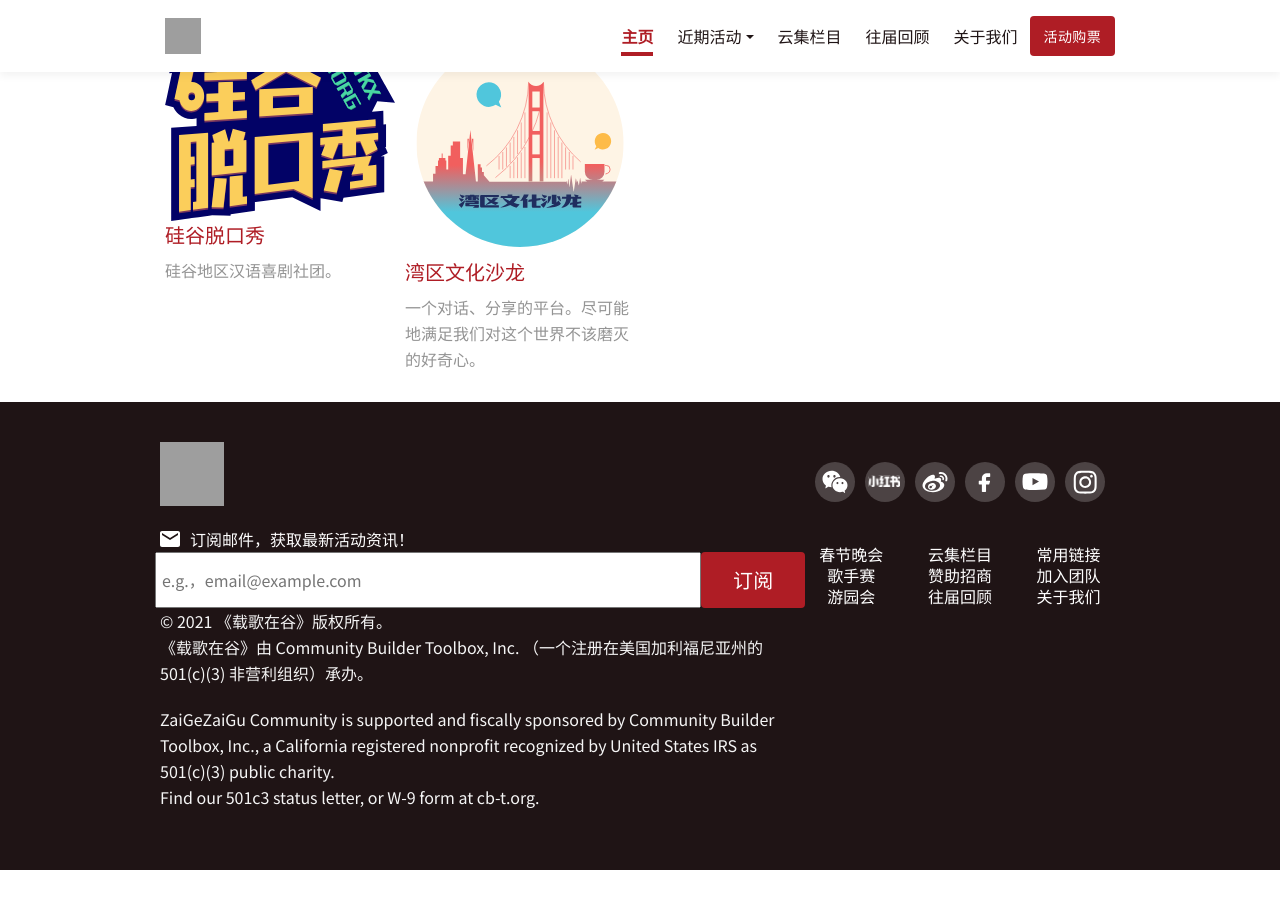
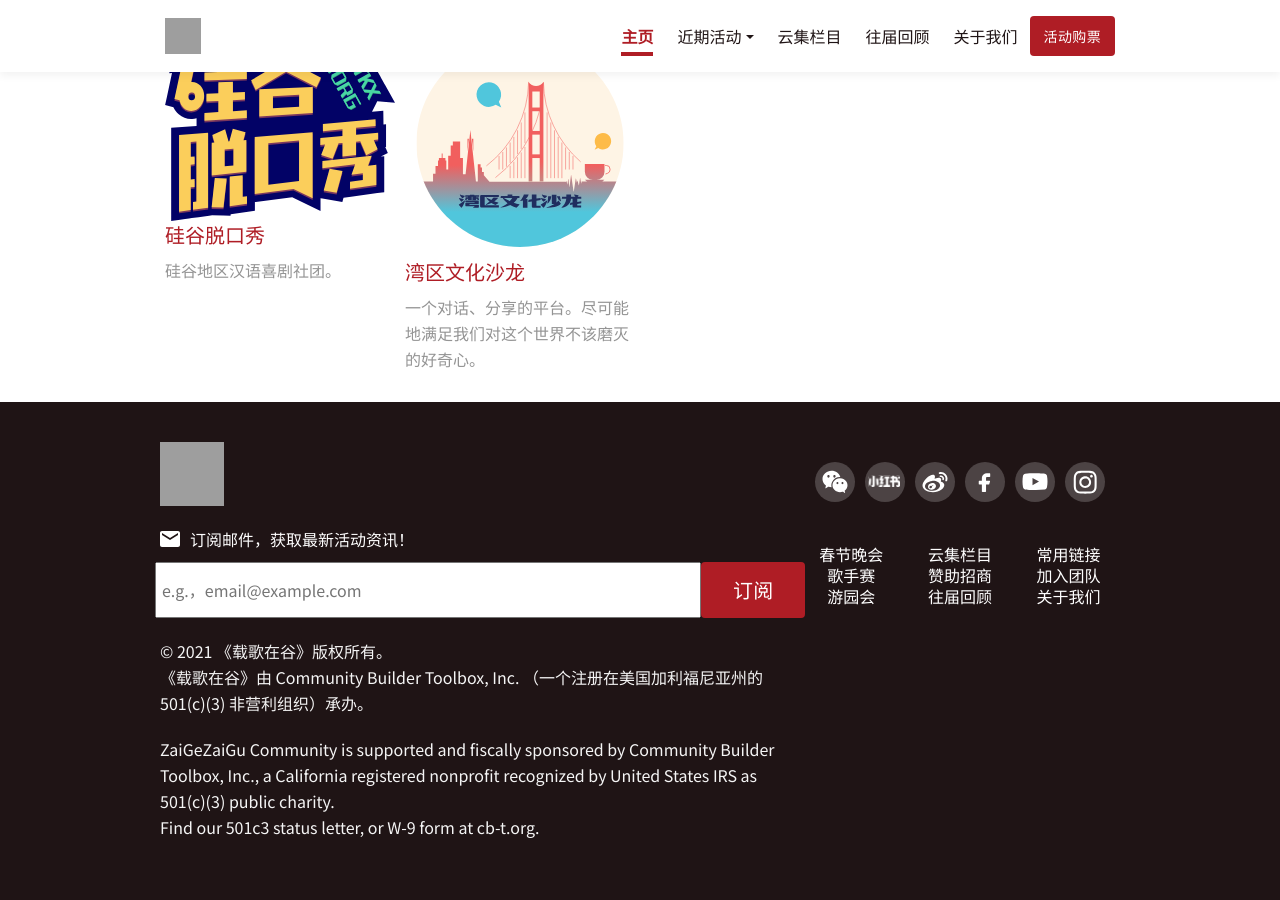
Before and after one commit to ggtkx/ggtkx.github.io, a Jekyll site: the page built from pages/index.md, in a window 1280 px wide and 900 px high, scrolled down 5362 px. Built offline with Jekyll 4.4.1, drawn with Linux system fonts in a browser that asks for light colours; comment, search, counter and statistics services are not loaded; before the commit the page ends 6232 px from its top, so only the background shows below that; grey boxes are pictures that could not be loaded.

Commit message:
add some padding to form in footer

```diff
--- a/_includes/footer.html
+++ b/_includes/footer.html
@@ -6,11 +6,11 @@
                     <a href="/"><img alt="载歌在谷" src="https://i.imgur.com/MjhmkRS.png" /></a>
                 </div>
                 <!-- Begin Mailchimp Signup Form -->
-                <div class="row">
+                <div class="row pb-1">
                     <img id="envelope" src="/images/envelope.svg" />
                     <label for="mce-EMAIL"> 订阅邮件，获取最新活动资讯！</label>
                 </div>
-                <form action="https://zgzg.us8.list-manage.com/subscribe/post?u=950d5d29a24ced3fd75514828&amp;id=e7addb4cae" method="post" id="mc-embed-signup" name="mc-embedded-subscribe-form" class="row d-flex flex-nowrap validate" target="_blank" novalidate>
+                <form action="https://zgzg.us8.list-manage.com/subscribe/post?u=950d5d29a24ced3fd75514828&amp;id=e7addb4cae" method="post" id="mc-embed-signup" name="mc-embedded-subscribe-form" class="row d-flex flex-nowrap validate pb-2" target="_blank" novalidate>
                     <input class="flex-fill" type="email" value="" name="EMAIL" class="email" id="mce-EMAIL" placeholder="e.g.，email@example.com" required>
                     <!-- real people should not fill this in and expect good things - do not remove this or risk form bot signups-->
                     <div style="position: absolute; left: -5000px;" aria-hidden="true">
```
